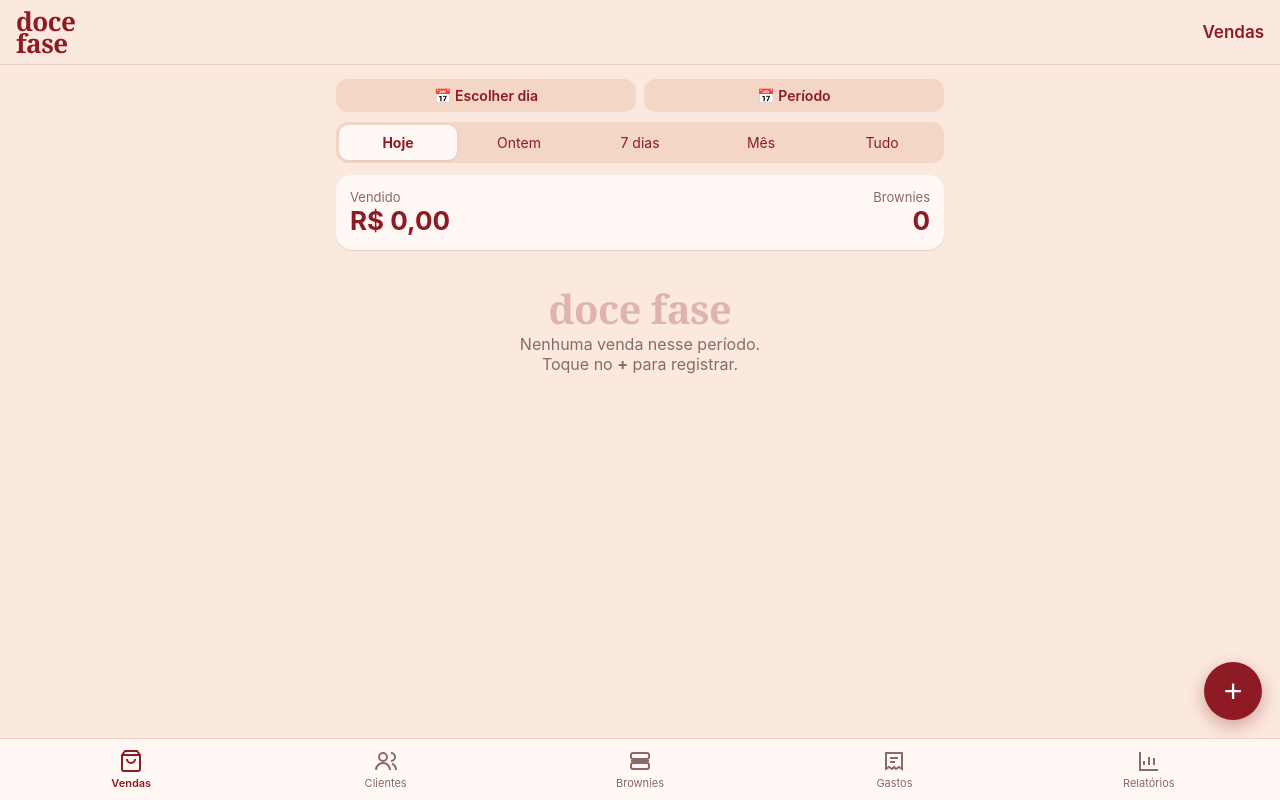
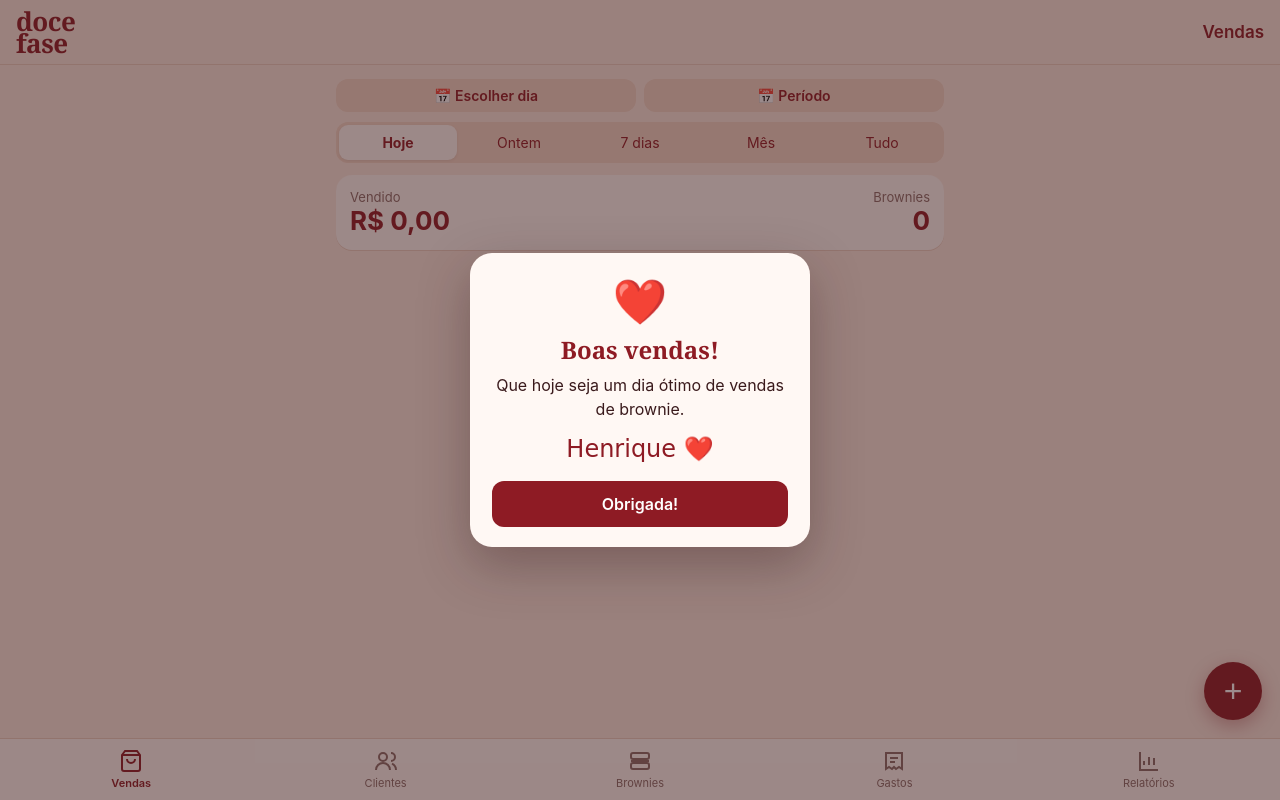
Before and after one commit to riquesantos/docefase, a plain HTML site: page index.html in a window 1280 px wide. Drawn offline with Linux system fonts and the light colour scheme.

Commit message:
Add files via upload

```diff
--- a/index.html
+++ b/index.html
@@ -106,6 +106,14 @@ h2:first-child{margin-top:4px}
 .toast.show{opacity:1}
 .search{margin-bottom:12px}
 .total-line{display:flex;justify-content:space-between;align-items:center;font-size:18px;font-weight:700;color:var(--vinho);margin:14px 0}
+.recado-bg{position:fixed;inset:0;z-index:40;background:rgba(58,26,28,.5);display:grid;place-items:center;padding:24px;opacity:0;transition:opacity .25s}
+.recado-bg.show{opacity:1}
+.recado{background:var(--papel);border-radius:22px;padding:26px 22px 20px;max-width:340px;width:100%;text-align:center;box-shadow:0 18px 50px rgba(58,26,28,.35);transform:scale(.92);transition:transform .25s}
+.recado-bg.show .recado{transform:none}
+.recado .cor{font-size:44px;line-height:1}
+.recado h3{margin:10px 0 8px;color:var(--vinho);font-size:24px;font-family:"Didot","Bodoni 72",Georgia,serif}
+.recado p{margin:0 0 14px;line-height:1.45}
+.recado .ass{font-family:"Snell Roundhand","Segoe Script","Brush Script MT",cursive;font-size:24px;color:var(--vinho);margin-bottom:18px}
 </style>
 </head>
 <body>
@@ -581,7 +589,28 @@ function importar(f) {
   r.readAsText(f);
 }
 
+// ---------- recado do dia ----------
+// aparece uma vez por dia, na primeira vez que o app é aberto (chave separada dos dados)
+const KEY_RECADO = 'docefase-recado';
+function recadoDoDia() {
+  const h = hojeISO();
+  try { if (localStorage.getItem(KEY_RECADO) === h) return; localStorage.setItem(KEY_RECADO, h); } catch { return; }
+  if ($('#recado')) return;
+  const bg = document.createElement('div');
+  bg.className = 'recado-bg'; bg.id = 'recado';
+  bg.innerHTML = `<div class="recado"><div class="cor">❤️</div><h3>Boas vendas!</h3>
+    <p>Que hoje seja um dia ótimo de vendas de brownie.</p>
+    <div class="ass">Henrique ❤️</div>
+    <button class="btn" onclick="fecharRecado()">Obrigada!</button></div>`;
+  bg.onclick = e => { if (e.target === bg) fecharRecado(); };
+  document.body.appendChild(bg);
+  requestAnimationFrame(() => bg.classList.add('show'));
+}
+function fecharRecado() { const bg = $('#recado'); if (!bg) return; bg.classList.remove('show'); setTimeout(() => bg.remove(), 250); }
+document.addEventListener('visibilitychange', () => { if (!document.hidden) recadoDoDia(); });
+
 render();
+recadoDoDia();
 if ('serviceWorker' in navigator && location.protocol.startsWith('http')) navigator.serviceWorker.register('sw.js');
 if (navigator.storage?.persist) navigator.storage.persist();
 </script>
```
